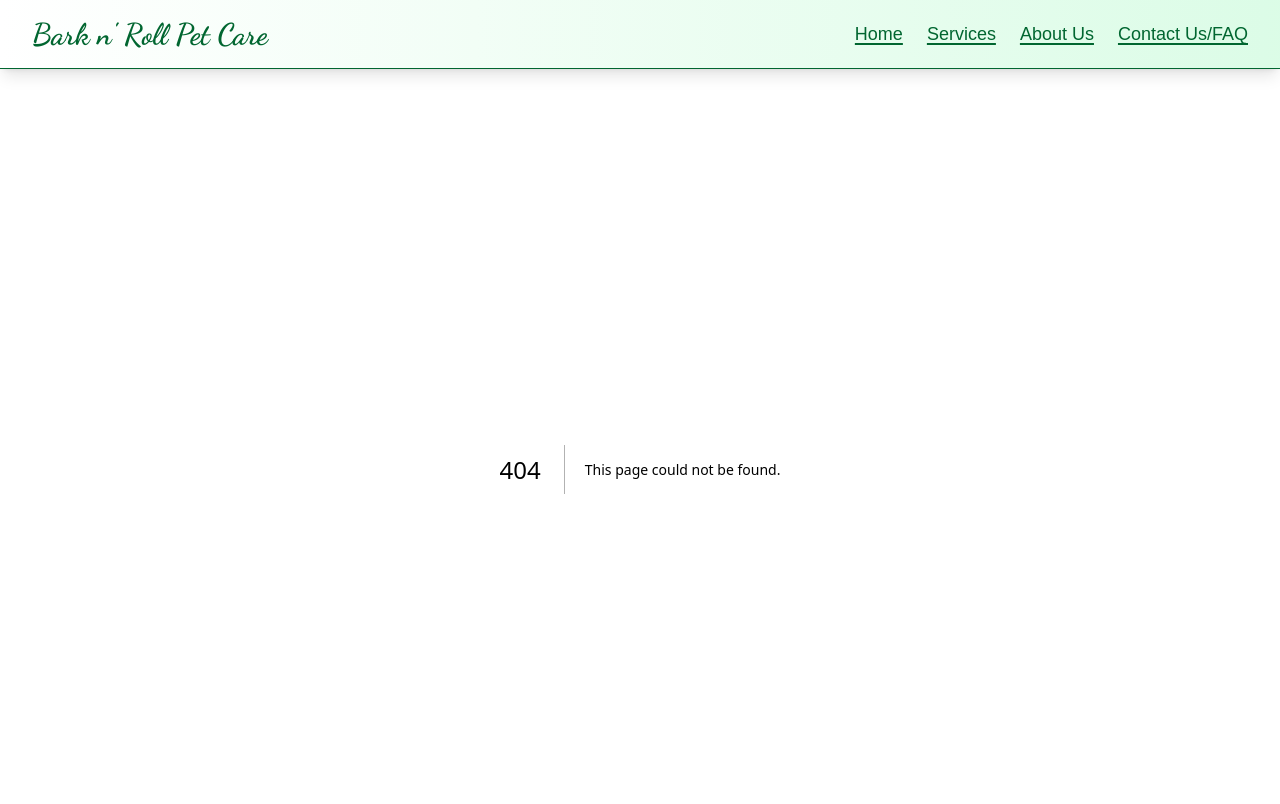
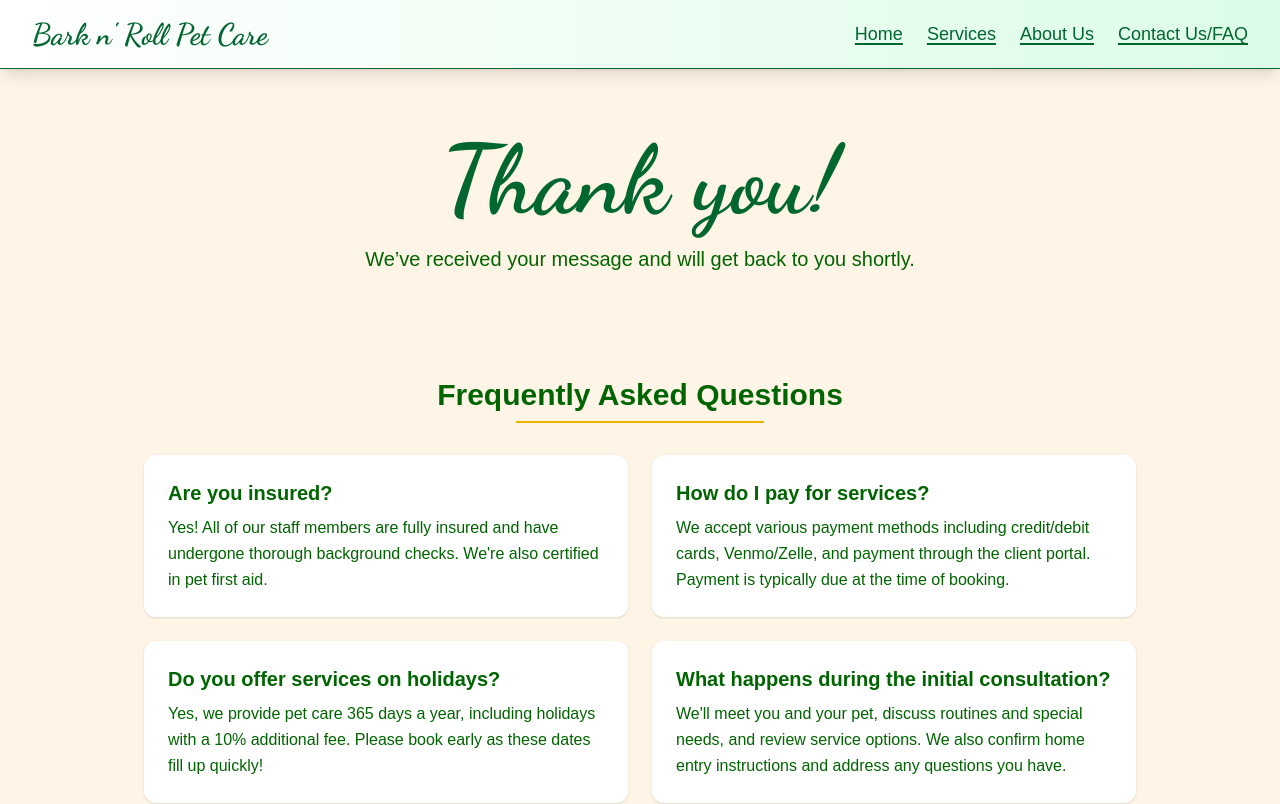
Before and after one commit to Aadi-1/barknroll, a Next.js app: page /thankyou in a window 1280 px wide. Before the commit this address had no page. Shown: the top 804 px of the page. Built offline with nearby package versions, Linux system fonts and the light colour scheme.

Commit message:
new landing Page, navbar = component

```diff
--- a/src/app/about/page.tsx
+++ b/src/app/about/page.tsx
@@ -1,6 +1,7 @@
 import Image from "next/image";
 import Link from "next/link";
 import { Dancing_Script } from "next/font/google";
+import NavBar from "../components/navbar";
 
 const dancingScript = Dancing_Script({
   subsets: ["latin"],
@@ -10,6 +11,7 @@ const dancingScript = Dancing_Script({
 export default function About() {
   return (
     <main className="bg-[#fff5e6] text-[#006400]">
+      <NavBar />
       {/* Header */}
 
       {/* Hero Section */}
--- /dev/null
+++ b/src/app/components/navbar.tsx
@@ -0,0 +1,53 @@
+// components/NavBar.tsx
+"use client";
+
+import Link from "next/link";
+import { Dancing_Script } from "next/font/google";
+
+const dancingScript = Dancing_Script({
+  subsets: ["latin"],
+  weight: ["700"],
+});
+
+export default function NavBar() {
+  return (
+    <div className="bg-gradient-to-l from-green-100 to-white text-green-800 shadow-lg border-b">
+      <nav className="flex items-center justify-between px-8 py-4">
+        <div className="flex items-center gap-3">
+          <Link href="/">
+            <h1
+              className={`${dancingScript.className} text-3xl font-bold logo hidden md:block`}
+            >
+              Bark n&apos; Roll Pet Care
+            </h1>
+          </Link>
+        </div>
+
+        {/* Navigation Links */}
+        <div className="flex gap-6 text-lg font-medium">
+          <Link href="/" className="underline decoration-2 underline-offset-3">
+            Home
+          </Link>
+          <Link
+            href="/services"
+            className="underline decoration-2 underline-offset-3"
+          >
+            Services
+          </Link>
+          <Link
+            href="/about"
+            className="underline decoration-2 underline-offset-3"
+          >
+            About Us
+          </Link>
+          <Link
+            href="/contact"
+            className="underline decoration-2 underline-offset-3"
+          >
+            Contact Us/FAQ
+          </Link>
+        </div>
+      </nav>
+    </div>
+  );
+}
--- a/src/app/contact/page.tsx
+++ b/src/app/contact/page.tsx
@@ -4,6 +4,7 @@ import Link from "next/link";
 import { Dancing_Script } from "next/font/google";
 import { sendGTMEvent } from "@next/third-parties/google";
 import { sendGAEvent } from "@next/third-parties/google";
+import NavBar from "../components/navbar";
 
 const dancingScript = Dancing_Script({
   subsets: ["latin"],
@@ -83,6 +84,7 @@ export default function Contact() {
 
   return (
     <main className="w-full overflow-x-hidden bg-[#fff5e6] text-[#006400]">
+      <NavBar />
       {/* Hero Section */}
       <section className="py-10 px-4 text-center">
         <h1
@@ -202,6 +204,7 @@ export default function Contact() {
               </label>
             </div>
             {/* sendGAEvent('event', 'buttonClicked', {value: "G-63HMB5JB3Q"}) */}
+            <a href="/thankyou">
               <button
                 type="submit"
                 onClick={handleClick}
@@ -209,6 +212,7 @@ export default function Contact() {
               >
                 Send Message
               </button>
+            </a>
           </form>
         </div>
         {/* Contact Info Section */}
--- a/src/app/landing/page.tsx
+++ b/src/app/landing/page.tsx
@@ -84,27 +84,37 @@ export default function LandingCustom() {
           </div>
 
           {/* Social proof row */}
-          <div className="mt-4 inline-flex items-center gap-2 rounded-full bg-white/80 border border-[#4a7c59]/30 px-4 py-2 shadow-sm">
-            <Star className="w-5 h-5 fill-current text-[#f5a524]" />
-            <Star className="w-5 h-5 fill-current text-[#f5a524]" />
-            <Star className="w-5 h-5 fill-current text-[#f5a524]" />
-            <Star className="w-5 h-5 fill-current text-[#f5a524]" />
-            <Star className="w-5 h-5 fill-current text-[#f5a524]" />
+          {/* Social-proof row */}
+          <div className="flex flex-wrap items-center justify-center gap-6 pt-4">
+            {/* ...your other badges... */}
 
-            <span className="text-sm font-semibold text-[#2d4a35]">
-              5‑Star service loved by local pet parents
-            </span>
+            {/* Stars + caption (two lines, same div, white background) */}
+            <div className="inline-flex flex-col items-center text-center bg-white px-4 py-2 rounded-lg shadow border">
+              <div className="flex gap-1" aria-label="5 out of 5 stars">
+                {Array.from({ length: 5 }).map((_, i) => (
+                  <span
+                    key={i}
+                    className="text-yellow-500 text-xl leading-none"
+                  >
+                    ★
+                  </span>
+                ))}
+              </div>
+              <span className="mt-1 text-sm md:text-base font-medium text-green-800">
+                5-star service loved by local pet parents
+              </span>
+            </div>
           </div>
 
           {/* Primary CTA */}
-          <div className="mt-6 flex flex-col sm:flex-row items-center justify-center gap-3">
+          <div className="mt-6 hidden md:flex items-center justify-center gap-3">
             <Link
               href="/contact"
               onClick={handleBookClick}
               aria-label="Book a free meet and greet"
               className="inline-block w-full sm:w-auto text-center bg-[#4a7c59] hover:bg-[#3d694b] text-white px-6 py-3 rounded-full text-lg font-bold shadow-lg transition"
             >
-              Book Free Meet & Greet
+              Book a Free Meet & Greet
             </Link>
             {!!PHONE && (
               <a
@@ -124,7 +134,7 @@ export default function LandingCustom() {
       <section className="relative z-10 max-w-5xl mx-auto px-5 pb-6">
         <div className="grid grid-cols-1 sm:grid-cols-3 gap-4">
           {[
-            "30‑minute walks & play tailored to your pet",
+            "Walks and Sits starting at 30‑min up to 90-min",
             "Photo & text update after every visit",
             "Flexible scheduling — no long‑term contracts",
           ].map((item) => (
@@ -151,7 +161,7 @@ export default function LandingCustom() {
             <div className="w-full sm:w-80 bg-gradient-to-br from-gray-50 to-gray-100 rounded-2xl p-6 text-center border-2 border-[#4a7c59] relative overflow-hidden">
               <div className="absolute top-0 left-0 right-0 h-1 bg-gradient-to-r from-[#4a7c59] to-[#6b9c7a]"></div>
               <h3 className="text-lg text-[#4a7c59] font-bold mb-2">
-                Starter Pack • 3 Walks(30 min)
+                3 Walks or Sits (30 min)
               </h3>
               <div className="inline-flex items-baseline justify-center gap-2 mb-1">
                 <span className="text-4xl text-[#2d4a35] font-extrabold">
@@ -171,7 +181,7 @@ export default function LandingCustom() {
                   onClick={handleBookClick}
                   className="inline-block bg-[#4a7c59] hover:bg-[#3d694b] text-white px-6 py-3 rounded-full text-base font-bold shadow-md transition"
                 >
-                  Book This Deal
+                  Claim This Deal Now!
                 </Link>
               </div>
             </div>
@@ -337,7 +347,7 @@ export default function LandingCustom() {
             onClick={handleBookClick}
             className="flex-1 text-center bg-[#4a7c59] hover:bg-[#3d694b] text-white px-4 py-3 rounded-full text-base font-bold shadow-md transition"
           >
-            Book Free Meet & Greet
+            Book a Free Meet & Greet
           </Link>
           {!!PHONE && (
             <a
--- a/src/app/layout.tsx
+++ b/src/app/layout.tsx
@@ -38,50 +38,10 @@ export default function RootLayout({
           />
         </Head>
         {/* Navbar */}
-        <div className="bg-gradient-to-l from-green-100 to-white text-green-800 shadow-lg border-b">
-          <nav className="flex items-center justify-between px-8 py-4 ">
-            <div className="flex items-center gap-3">
-              <a href="/">
-                <h1
-                  className={`${dancingScript.className} text-3xl font-bold logo hidden md:block`}
-                >
-                  Bark n' Roll Pet Care
-                </h1>
-              </a>
-            </div>
-            {/* Navigation Links */}
-            <div className="flex gap-6 text-lg font-medium ">
-              <a href="/" className="underline decoration-2 underline-offset-3">
-                Home
-              </a>
-
-              <a
-                href="/services"
-                className="underline decoration-2 underline-offset-3"
-              >
-                Services
-              </a>
-              <a
-                href="/about"
-                className="underline decoration-2 underline-offset-3"
-              >
-                About Us
-              </a>
-
-              <a
-                href="/contact"
-                className="underline decoration-2 underline-offset-3"
-              >
-                Contact Us/FAQ
-              </a>
-            </div>
-          </nav>
-        </div>
 
         {/* Render Page Content */}
         {children}
         <Analytics />
-      </body>
         <footer className="bg-black text-white py-6">
           <div className="max-w-6xl mx-auto px-4 flex flex-col md:flex-row items-center justify-between gap-4">
             <div className="text-sm text-center md:text-left">
@@ -126,6 +86,7 @@ export default function RootLayout({
             </div>
           </div>
         </footer>
+      </body>
     </html>
   );
 }
--- a/src/app/page.tsx
+++ b/src/app/page.tsx
@@ -4,6 +4,7 @@ import { Dancing_Script, Lora } from "next/font/google";
 import Link from "next/link";
 import { useEffect } from "react";
 import PetCarousel from "./components/carousel";
+import NavBar from "./components/navbar";
 import Script from "next/script";
 
 const dancingScript = Dancing_Script({
@@ -23,6 +24,7 @@ export default function Home() {
 
   return (
     <main className="w-full overflow-x-hidden">
+      <NavBar />
       <div>
         <section className="relative w-full min-h-[90vh] flex flex-col bg-orange-100  items-center  border-b border-black">
           <Image
--- a/src/app/services/page.tsx
+++ b/src/app/services/page.tsx
@@ -1,6 +1,7 @@
 import Image from "next/image";
 import Link from "next/link";
 import { Dancing_Script } from "next/font/google";
+import NavBar from "../components/navbar";
 
 const dancingScript = Dancing_Script({
   subsets: ["latin"],
@@ -10,6 +11,7 @@ const dancingScript = Dancing_Script({
 export default function ServicesPage() {
   return (
     <main className=" w-full overflow-x-hidden bg-white">
+      <NavBar />
       {/* Container */}
       <section className=" mx-auto px-6 py-12 bg-orange-100 border-b border-green-700">
         {/* Heading */}
--- /dev/null
+++ b/src/app/thankyou/page.tsx
@@ -0,0 +1,88 @@
+"use client";
+
+import { Dancing_Script } from "next/font/google";
+import NavBar from "../components/navbar";
+// If your NavBar/Header is rendered globally from layout.tsx, you don't need this:
+// import NavBar from "@/components/NavBar";
+
+const dancingScript = Dancing_Script({
+  subsets: ["latin"],
+  weight: ["700"],
+});
+
+export default function ThankYou() {
+  return (
+    <main className="w-full overflow-x-hidden bg-[#fff5e6] text-[#006400]">
+      {/* Uncomment only if you DON'T render a header/nav globally */}
+      <NavBar />
+
+      {/* Hero / Thank You */}
+      <section className="py-16 px-4 text-center">
+        <h1
+          className={`${dancingScript.className} text-6xl md:text-8xl text-green-800 mb-4`}
+        >
+          Thank you!
+        </h1>
+        <p className="text-lg md:text-xl max-w-2xl mx-auto">
+          We’ve received your message and will get back to you shortly.
+        </p>
+      </section>
+
+      {/* FAQ */}
+      <section className="py-10 px-4 max-w-5xl mx-auto">
+        <h2 className="text-3xl font-bold text-center mb-8">
+          Frequently Asked Questions
+          <div className="mx-auto mt-2 h-0.5 w-1/4 bg-yellow-500"></div>
+        </h2>
+
+        <div className="grid grid-cols-1 md:grid-cols-2 gap-6">
+          {/* FAQ Item 1 */}
+          <div className="bg-white p-6 rounded-xl shadow">
+            <h3 className="text-xl font-semibold mb-2">Are you insured?</h3>
+            <p className="leading-relaxed">
+              Yes! All of our staff members are fully insured and have undergone
+              thorough background checks. We&apos;re also certified in pet first
+              aid.
+            </p>
+          </div>
+
+          {/* FAQ Item 2 */}
+          <div className="bg-white p-6 rounded-xl shadow">
+            <h3 className="text-xl font-semibold mb-2">
+              How do I pay for services?
+            </h3>
+            <p className="leading-relaxed">
+              We accept various payment methods including credit/debit cards,
+              Venmo/Zelle, and payment through the client portal. Payment is
+              typically due at the time of booking.
+            </p>
+          </div>
+
+          {/* FAQ Item 3 */}
+          <div className="bg-white p-6 rounded-xl shadow">
+            <h3 className="text-xl font-semibold mb-2">
+              Do you offer services on holidays?
+            </h3>
+            <p className="leading-relaxed">
+              Yes, we provide pet care 365 days a year, including holidays with
+              a 10% additional fee. Please book early as these dates fill up
+              quickly!
+            </p>
+          </div>
+
+          {/* FAQ Item 4 */}
+          <div className="bg-white p-6 rounded-xl shadow">
+            <h3 className="text-xl font-semibold mb-2">
+              What happens during the initial consultation?
+            </h3>
+            <p className="leading-relaxed">
+              We&apos;ll meet you and your pet, discuss routines and special
+              needs, and review service options. We also confirm home entry
+              instructions and address any questions you have.
+            </p>
+          </div>
+        </div>
+      </section>
+    </main>
+  );
+}
```
Lines whose indentation alone changed are shown as unchanged.
